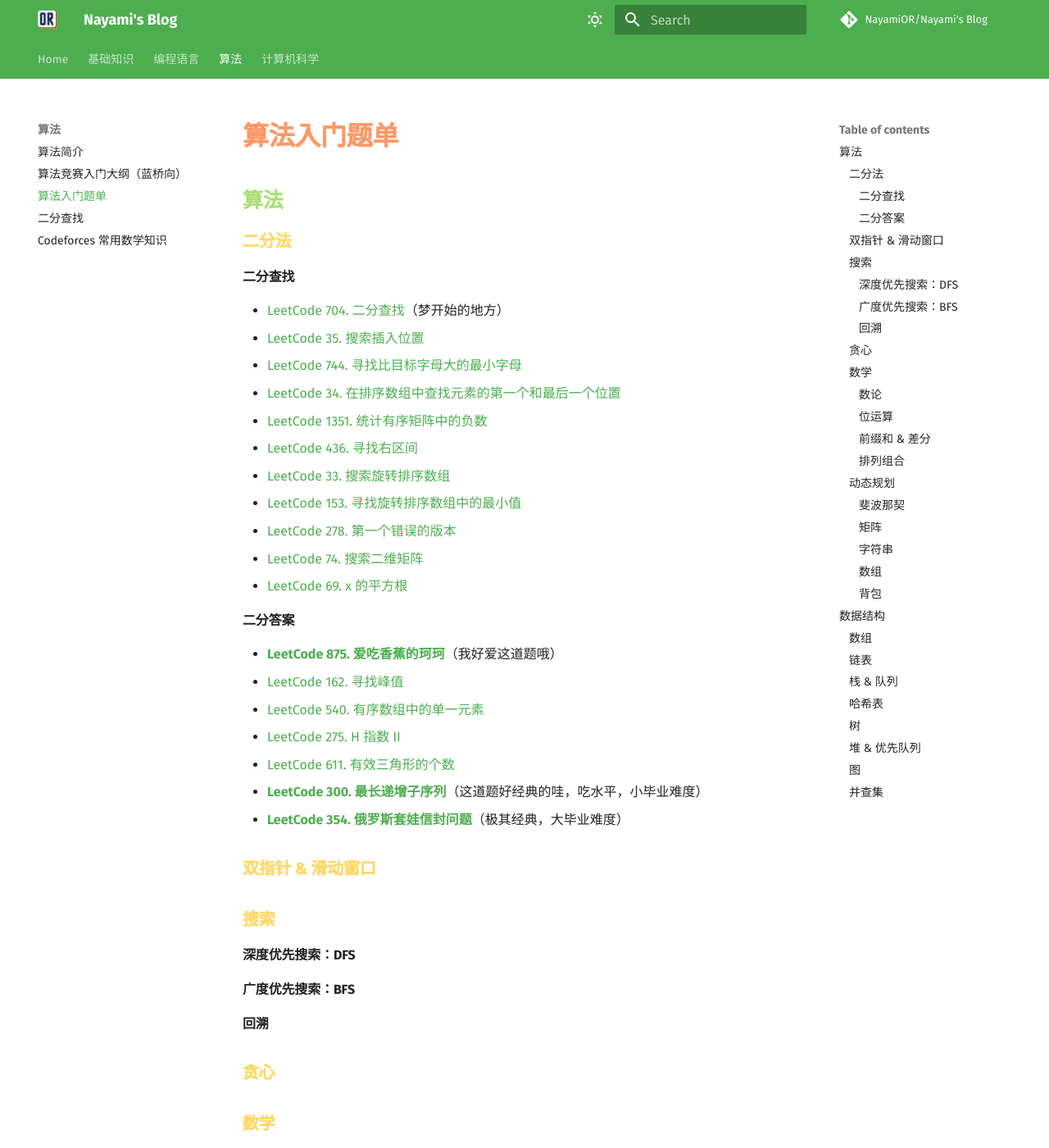
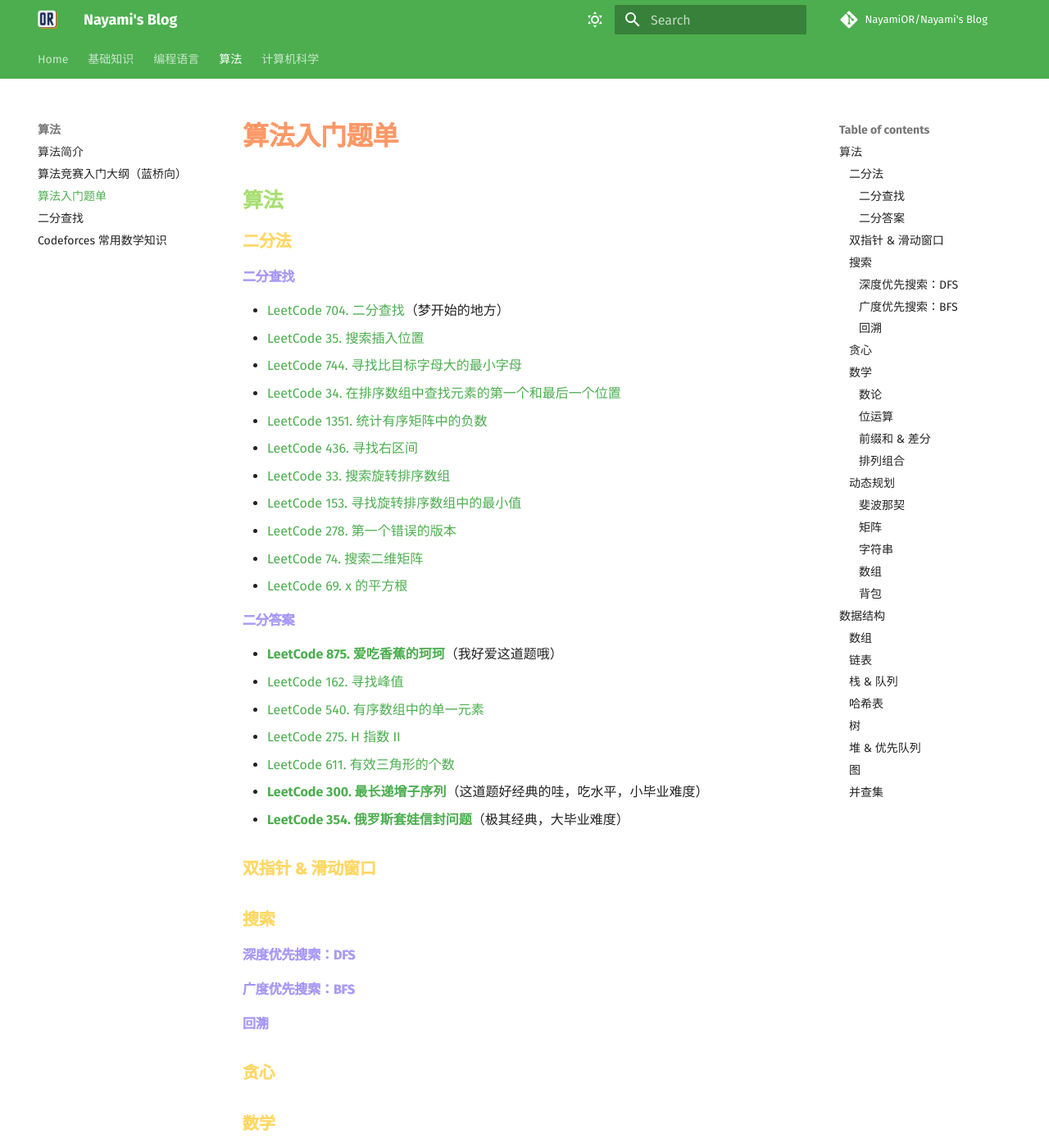
Before and after one commit to NayamiOR/nayamis-blog, an MkDocs documentation site: the page built from docs/Algo/algo-checklist.md, in a window 1280 px wide and 1400 px high. Shown: the whole window at 82% size. Built offline with MkDocs 1.6.1 and Material for MkDocs 9.7.7, drawn with Linux system fonts in a browser that asks for light colours; some web fonts are replaced; comment, search, counter and statistics services are not loaded.

Commit message:
update h4 and h5 title css

```diff
--- a/docs/assets/extra.css
+++ b/docs/assets/extra.css
@@ -13,3 +13,14 @@
   font-weight: 600;
   -webkit-text-stroke: 0.2px #f9c62a;
 }
+.md-typeset h4 {
+  color: #ab9df2;
+  font-weight: 600;
+  -webkit-text-stroke: 0.2px #7f66ff;
+}
+
+.md-typeset h5 {
+  color: #ff6188;
+  font-weight: 600;
+  -webkit-text-stroke: 0.2px #f84773;
+}
```
